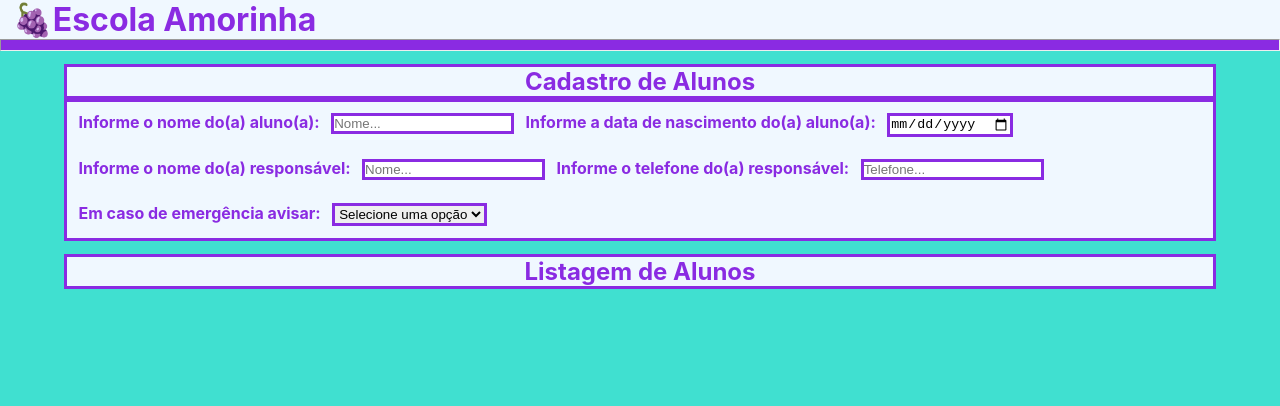
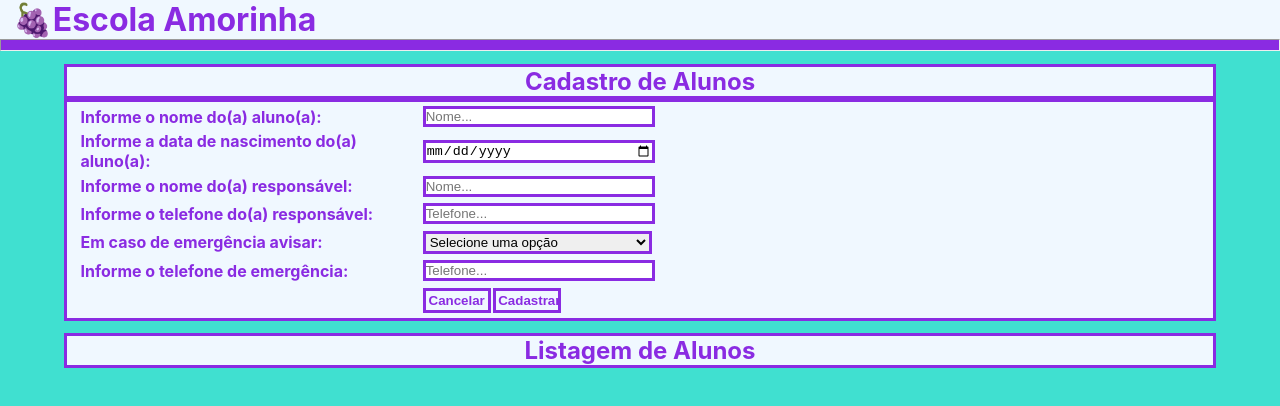
Before and after one commit to thiagomathiassimon/Projeto_DEVinHouse_Semana_5, a React (Create React App) app in the folder cadastro-alunos-react/: page / in a window 1280 px wide. Shown: the top 406 px of the page. Built offline with nearby package versions, Linux system fonts and the light colour scheme.

Commit message:
trabalho_no_fomrulario

```diff
--- a/cadastro-alunos-react/src/assets/css/estilos.css
+++ b/cadastro-alunos-react/src/assets/css/estilos.css
@@ -32,7 +32,7 @@ h2 {
 }
 
 form {
-  text-align: left;
+  text-align: justify;
   margin-left: 5%;
   margin-right: 5%;
   background-color: aliceblue;
@@ -44,12 +44,11 @@ form {
 
 label {
   font-weight: bold;
-  margin-left: 1%;
-  margin-right: 1%;
   cursor: pointer;
 }
 
 input {
+  width: 100%;
   border: 5px;
   border: solid;
   border-color: blueviolet;
@@ -58,6 +57,7 @@ input {
 }
 
 select {
+  width: 101%;
   border: 5px;
   border: solid;
   border-color: blueviolet;
@@ -69,3 +69,37 @@ hr {
   background-color: blueviolet;
   padding: 5px;
 }
+
+button {
+  cursor: pointer;
+  text-align: center;
+  background-color: aliceblue;
+  font-weight: bold;
+  color: blueviolet;
+  border: 5px;
+  border: solid;
+  border-color: blueviolet;
+  padding: 1%;
+  margin-top: 1%;
+  margin-bottom: 1%;
+}
+
+#cancelar {
+  width: 30%;
+  margin-right: 1%;
+}
+
+#cadastrar {
+  width: 30%;
+}
+
+table {
+  margin-left: 1%;
+  width: 50%;
+  text-align: left;
+}
+
+td {
+  text-align: left;
+  width: 60%;
+}
--- a/cadastro-alunos-react/src/pages/alunos.jsx
+++ b/cadastro-alunos-react/src/pages/alunos.jsx
@@ -10,17 +10,34 @@ class Alunos extends Component {
         <Pagina>
           <Section titulo='Cadastro de Alunos'>
             <form>
-              <label htmlFor="nome">Informe o nome do(a) aluno(a):</label>
-              <input type="text" id='nome' placeholder='Nome...' />
-              <label htmlFor="dataNascimento">Informe a data de nascimento do(a) aluno(a):</label>
-              <input type="date" id='dataNascimento' placeholder='Data de nascimento...' />
-              <br />
+              <table>
+                <tr>
+                  <td><label htmlFor="nome">Informe o nome do(a) aluno(a):</label></td>
+                  <td><input type="text" id='nome' placeholder='Nome...' /></td>
+                </tr>
+                <tr>
+                  <td><label htmlFor="dataNascimento">Informe a data de nascimento do(a) aluno(a):</label></td>
+                  <td><input type="date" id='dataNascimento' placeholder='Data de nascimento...' /></td>
+                </tr>
+                <tr>
+                  <td>
                     <label htmlFor="nomeResponsavel">Informe o nome do(a) responsável:</label>
+                  </td>
+                  <td>
                     <input type="text" id='nomeResponsavel' placeholder='Nome...' />
+                  </td>
+                </tr>
+                <tr>
+                  <td>
                     <label htmlFor="telefone">Informe o telefone do(a) responsável:</label>
+                  </td>
+                  <td>
                     <input type="number" id='telefone' placeholder='Telefone...' />
-              <br />
-              <label htmlFor="emergencia">Em caso de emergência avisar:</label>
+                  </td>
+                </tr>
+                <tr>
+                  <td>       <label htmlFor="emergencia">Em caso de emergência avisar:</label></td>
+                  <td>
                     <select name="emergencia" id="emergencia">
                       <option value="opcao0">Selecione uma opção</option>
                       <option value="opcao1">Pais</option>
@@ -28,6 +45,26 @@ class Alunos extends Component {
                       <option value="opcao3">Avós</option>
                       <option value="opcao4">Padrinhos/Madrinhas</option>
                     </select>
+                  </td>
+                </tr>
+                <tr>
+                  <td>
+                    <label htmlFor="telefoneEmergencia">Informe o telefone de emergência:</label>
+                  </td>
+                  <td>
+                    <input type="number" id='telefoneEmergencia' placeholder='Telefone...' />
+                  </td>
+                </tr>
+                <tr>
+                  <td></td>
+                  <td>
+                    <button id='cancelar'>Cancelar</button>
+                    <button id='cadastrar'>Cadastrar</button></td>
+                </tr>
+              </table>
+
+
+
             </form>
           </Section>
           <Section titulo='Listagem de Alunos'>
```
Also changed, not shown: 1 other file (tests, documents, lock files or other folders). Lines whose indentation alone changed are shown as unchanged.
